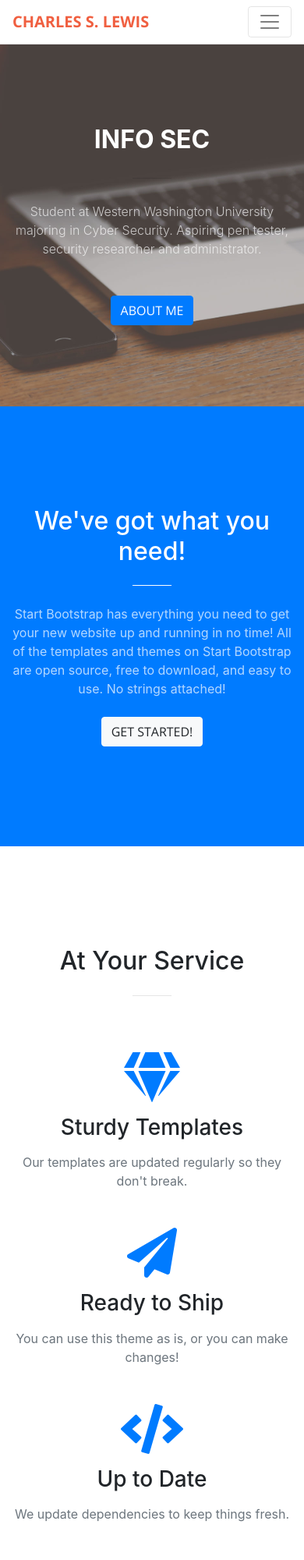
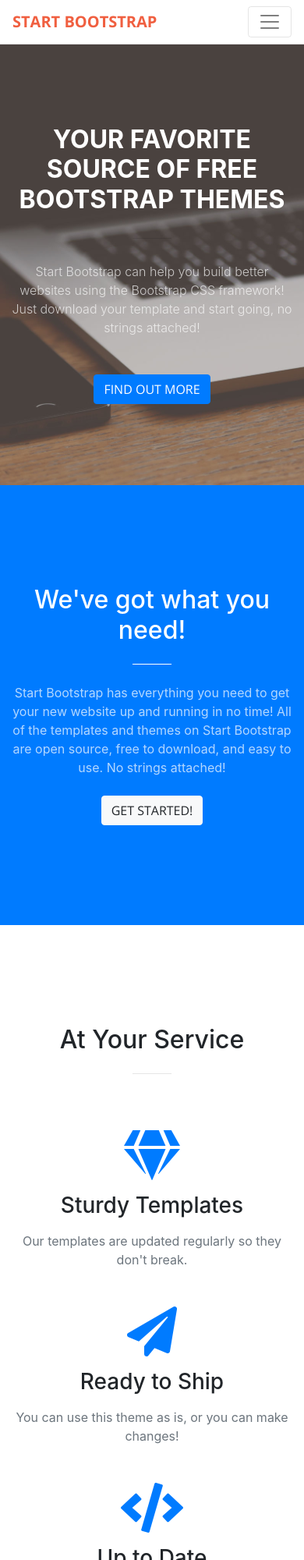
Before and after one commit to clewis10/clewis.github.io, a website with bundled scripts: page index.html in a window 390 px wide. Shown: the top 2000 px of the page at 78% size. Built offline with nearby package versions, Linux system fonts and the light colour scheme.

Commit message:
Revert "Update index.html"
This reverts commit af7cbe8ed6da82398992f2adf99df0ce3ba936e2.

```diff
--- a/index.html
+++ b/index.html
@@ -8,7 +8,7 @@
     <meta name="description" content="">
     <meta name="author" content="">
 
-    <title>Mr. Ethical Hacker • Cyber Security</title>
+    <title>Charles Lewis - Mr. Ethical Hacker</title>
 
     <!-- Bootstrap core CSS -->
     <link href="vendor/bootstrap/css/bootstrap.min.css" rel="stylesheet">
@@ -31,17 +31,17 @@
     <!-- Navigation -->
     <nav class="navbar navbar-expand-lg navbar-light fixed-top" id="mainNav">
       <div class="container">
-        <a class="navbar-brand js-scroll-trigger" href="#page-top">Charles S. Lewis</a>
+        <a class="navbar-brand js-scroll-trigger" href="#page-top">Start Bootstrap</a>
         <button class="navbar-toggler navbar-toggler-right" type="button" data-toggle="collapse" data-target="#navbarResponsive" aria-controls="navbarResponsive" aria-expanded="false" aria-label="Toggle navigation">
           <span class="navbar-toggler-icon"></span>
         </button>
         <div class="collapse navbar-collapse" id="navbarResponsive">
           <ul class="navbar-nav ml-auto">
             <li class="nav-item">
-              <a class="nav-link js-scroll-trigger" href="#skills">Skills</a>
+              <a class="nav-link js-scroll-trigger" href="#about">About</a>
             </li>
             <li class="nav-item">
-              <a class="nav-link js-scroll-trigger" href="#services">Experience</a>
+              <a class="nav-link js-scroll-trigger" href="#services">Services</a>
             </li>
             <li class="nav-item">
               <a class="nav-link js-scroll-trigger" href="#portfolio">Portfolio</a>
@@ -59,13 +59,13 @@
         <div class="row">
           <div class="col-lg-10 mx-auto">
             <h1 class="text-uppercase">
-              <strong>Info Sec</strong>
+              <strong>Your Favorite Source of Free Bootstrap Themes</strong>
             </h1>
             <hr>
           </div>
           <div class="col-lg-8 mx-auto">
-            <p class="text-faded mb-5">Student at Western Washington University majoring in Cyber Security. Aspiring pen tester, security researcher and administrator.</p>
-            <a class="btn btn-primary btn-xl js-scroll-trigger" href="#about">About Me</a>
+            <p class="text-faded mb-5">Start Bootstrap can help you build better websites using the Bootstrap CSS framework! Just download your template and start going, no strings attached!</p>
+            <a class="btn btn-primary btn-xl js-scroll-trigger" href="#about">Find Out More</a>
           </div>
         </div>
       </div>
@@ -79,49 +79,6 @@
             <hr class="light my-4">
             <p class="text-faded mb-4">Start Bootstrap has everything you need to get your new website up and running in no time! All of the templates and themes on Start Bootstrap are open source, free to download, and easy to use. No strings attached!</p>
             <a class="btn btn-light btn-xl js-scroll-trigger" href="#services">Get Started!</a>
-          </div>
-        </div>
-      </div>
-    </section>
-
-    <section id="skills">
-      <div class="container">
-        <div class="row">
-          <div class="col-lg-12 text-center">
-            <h2 class="section-heading">At Your Service</h2>
-            <hr class="my-4">
-          </div>
-        </div>
-      </div>
-      <div class="container">
-        <div class="row">
-          <div class="col-lg-3 col-md-6 text-center">
-            <div class="service-box mt-5 mx-auto">
-              <i class="fas fa-4x fa-gem text-primary mb-3 sr-icon-1"></i>
-              <h3 class="mb-3">Sturdy Templates</h3>
-              <p class="text-muted mb-0">Our templates are updated regularly so they don't break.</p>
-            </div>
-          </div>
-          <div class="col-lg-3 col-md-6 text-center">
-            <div class="service-box mt-5 mx-auto">
-              <i class="fas fa-4x fa-paper-plane text-primary mb-3 sr-icon-2"></i>
-              <h3 class="mb-3">Ready to Ship</h3>
-              <p class="text-muted mb-0">You can use this theme as is, or you can make changes!</p>
-            </div>
-          </div>
-          <div class="col-lg-3 col-md-6 text-center">
-            <div class="service-box mt-5 mx-auto">
-              <i class="fas fa-4x fa-code text-primary mb-3 sr-icon-3"></i>
-              <h3 class="mb-3">Up to Date</h3>
-              <p class="text-muted mb-0">We update dependencies to keep things fresh.</p>
-            </div>
-          </div>
-          <div class="col-lg-3 col-md-6 text-center">
-            <div class="service-box mt-5 mx-auto">
-              <i class="fas fa-4x fa-heart text-primary mb-3 sr-icon-4"></i>
-              <h3 class="mb-3">Made with Love</h3>
-              <p class="text-muted mb-0">You have to make your websites with love these days!</p>
-            </div>
           </div>
         </div>
       </div>
```
